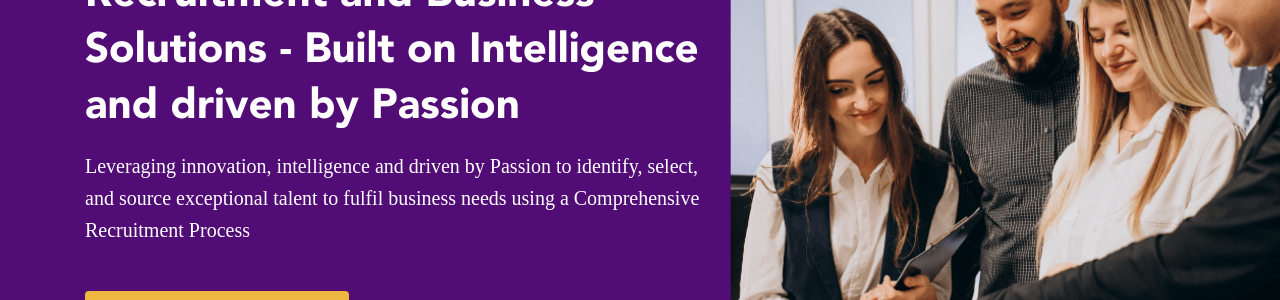
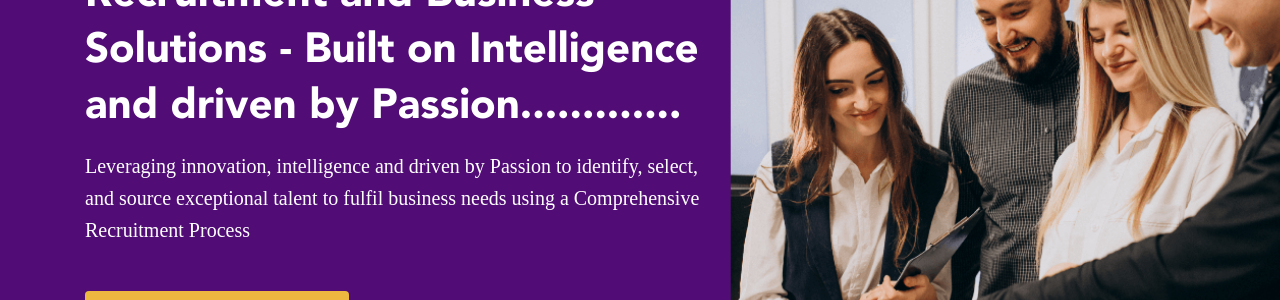
Before and after one commit to virajChuaudhary/RT-testing, a Jekyll site: the page built from index.md, in a window 1280 px wide and 900 px high. Shown: the part 230-530 px from the top of the window. Built offline with Jekyll 4.4.1, drawn with Linux system fonts in a browser that asks for light colours; some web fonts are replaced; some of the changed text lies outside the part shown.

```diff
--- a/index.md
+++ b/index.md
@@ -6,7 +6,7 @@ description: Recruitment and Business Solutions - Built on Intelligence and driv
 social-image: "/images/social-image.png"
 banner-image: "/images/home-banner.png"
 banner-heading: Recruitment and Business Solutions - Built on Intelligence and driven
-  by Passion
+  by Passion.............
 banner-sub-heading: 'Leveraging innovation, intelligence and driven by Passion to
   identify, select, and source exceptional talent to fulfil business needs using a
   Comprehensive Recruitment Process  '
```
Also changed, not shown: 3 other files.
